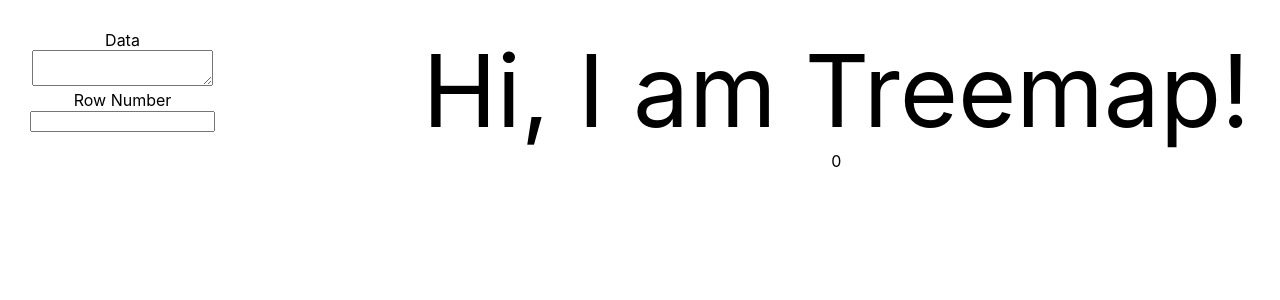
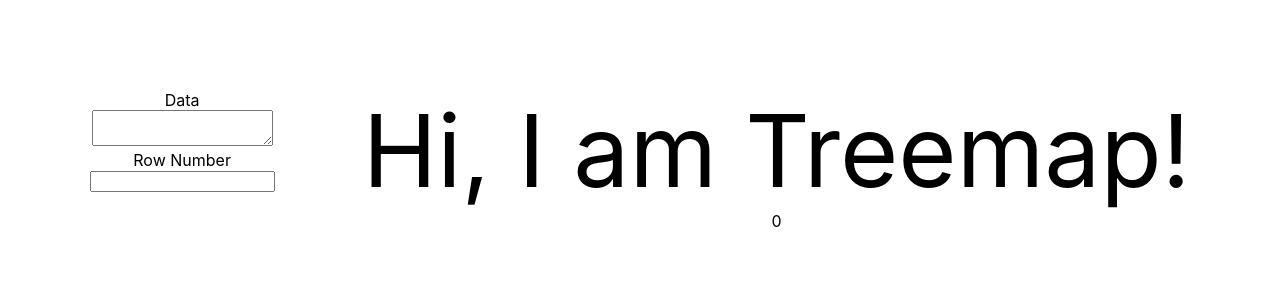
Before and after one commit to briankwong65/treemap, a React (Create React App) app: page / in a window 1280 px wide. Shown: the top 300 px of the page. Built offline with nearby package versions, Linux system fonts and the light colour scheme.

Commit message:
Update styles

```diff
--- a/src/App.css
+++ b/src/App.css
@@ -1,6 +1,6 @@
 .App {
   text-align: center;
-  padding: 30px;
+  padding: 7%;
 }
 
 .DataInput {
--- a/src/components/DataInput/styles.module.scss
+++ b/src/components/DataInput/styles.module.scss
@@ -1,3 +1,5 @@
 .container {
-
+    .inputContainer {
+        padding-top: 20px;
+    }
 }
```
